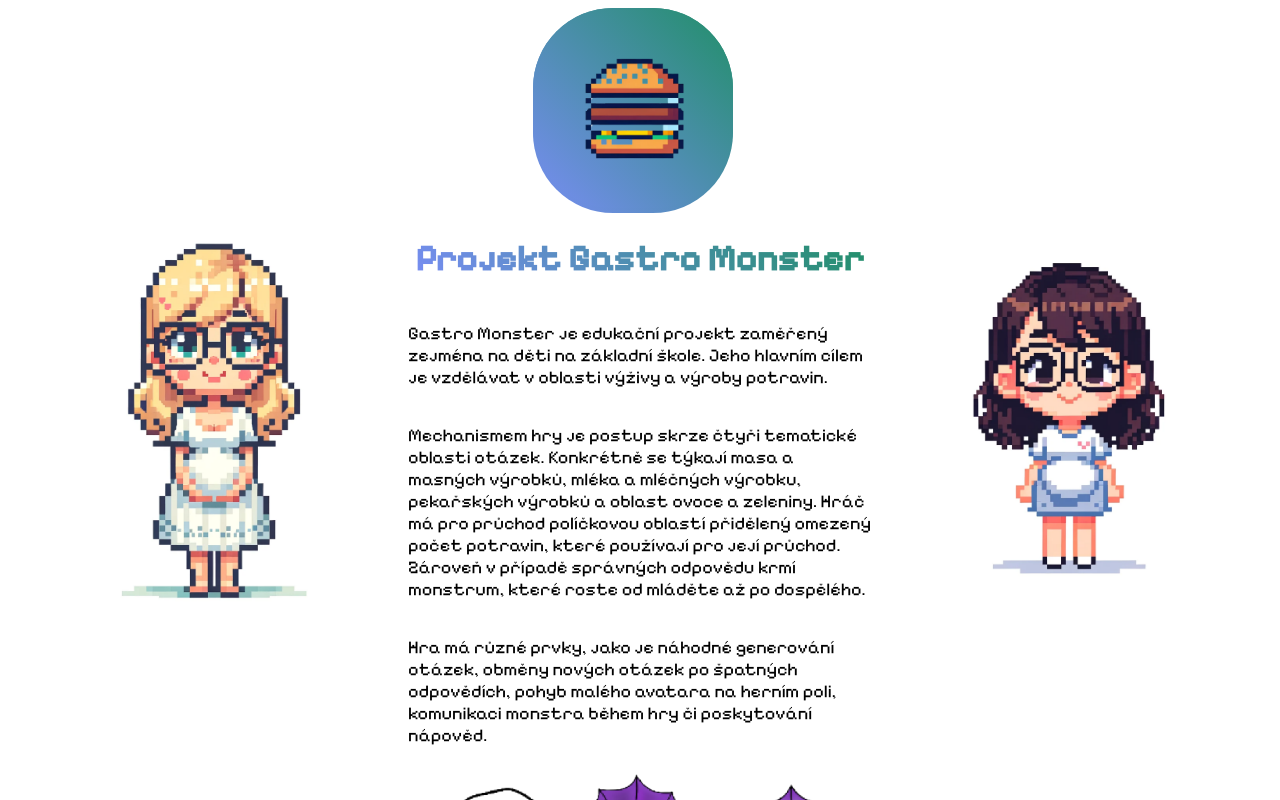
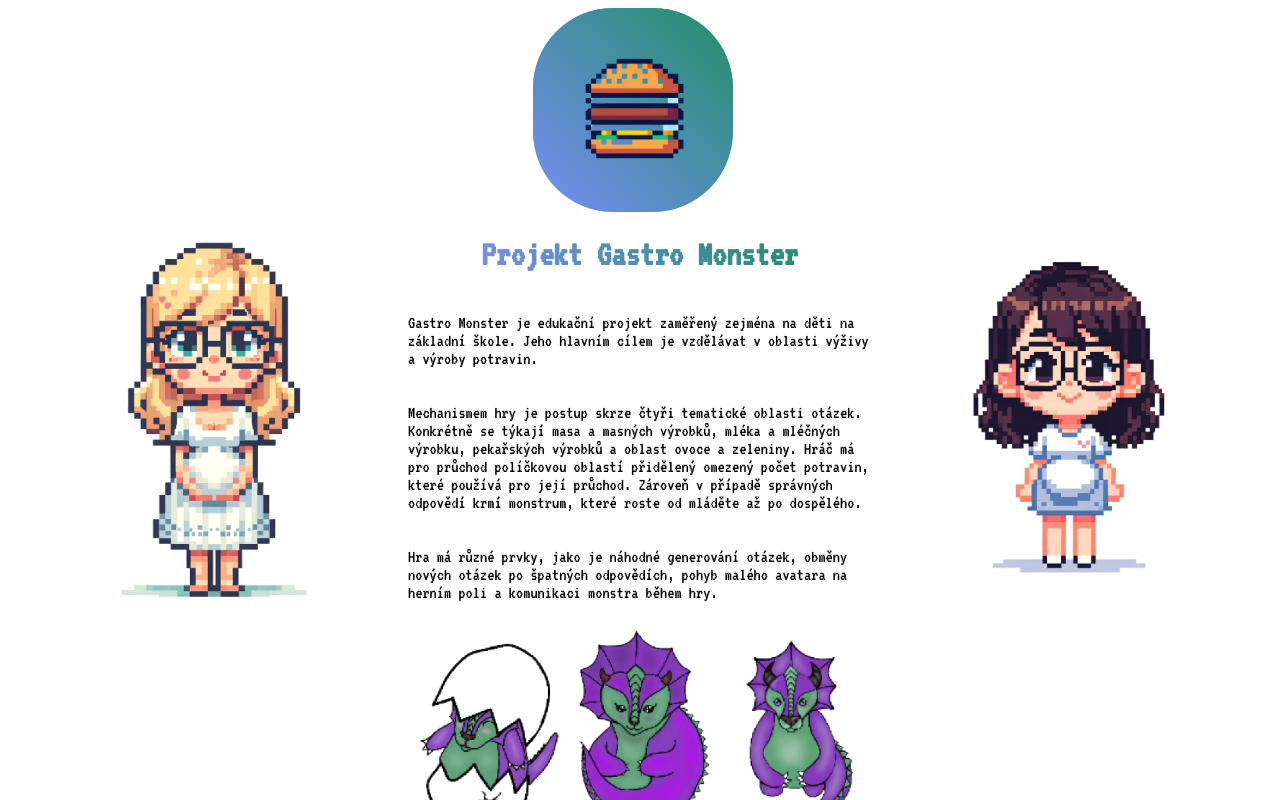
Before and after one commit to HSpoustova/GastroMonster-o-projektu, a React (Vite) app: page / in a window 1280 px wide. Shown: the top 800 px of the page. Built offline with nearby package versions, Linux system fonts and the light colour scheme.

Commit message:
oprava fontu a korekce chyb

```diff
--- a/src/components/Main/index.jsx
+++ b/src/components/Main/index.jsx
@@ -19,14 +19,14 @@ export const Main = () => {
             Konkrétně se týkají masa a masných výrobků, mléka a mléčných
             výrobku, pekařských výrobků a oblast ovoce a zeleniny. Hráč má pro
             průchod políčkovou oblastí přidělený omezený počet potravin, které
-            používají pro její průchod. Zároveň v případě správných odpovědu
-            krmí monstrum, které roste od mláděte až po dospělého.
+            používá pro její průchod. Zároveň v případě správných odpovědí krmí
+            monstrum, které roste od mláděte až po dospělého.
           </p>
 
           <p>
             Hra má různé prvky, jako je náhodné generování otázek, obměny nových
-            otázek po špatných odpovědích, pohyb malého avatara na herním poli,
-            komunikaci monstra během hry či poskytování nápověd.
+            otázek po špatných odpovědích, pohyb malého avatara na herním poli a
+            komunikaci monstra během hry.
           </p>
         </div>
       </div>
--- a/src/global.css
+++ b/src/global.css
@@ -1,11 +1,11 @@
-@import url('https://fonts.googleapis.com/css2?family=Pixelify+Sans:wght@400;500&display=swap');
+@import url('https://fonts.googleapis.com/css2?family=VT323&display=swap');
 
 * {
   box-sizing: border-box;
 }
 
 html {
-  font-family: 'Pixelify Sans', sans-serif;
+  font-family: 'VT323', monospace;
   font-size: 18px;
 }
 
```
